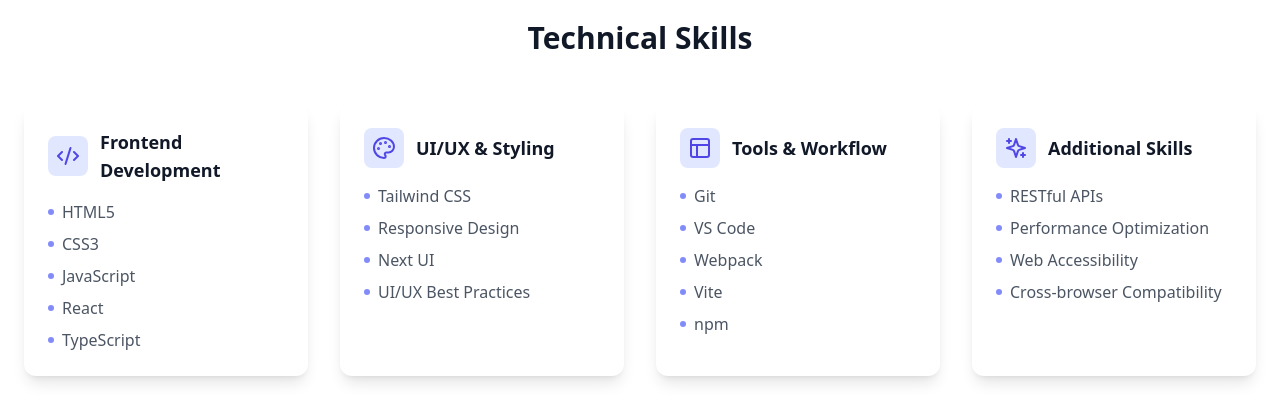
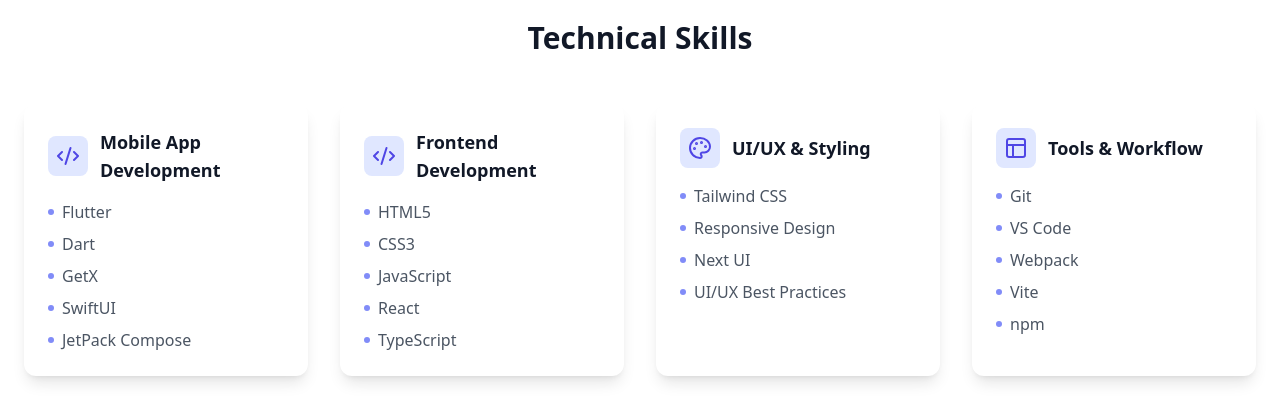
Before and after one commit to siraajul/portfolio_tsx, a React (Vite) app: page / in a window 1280 px wide. Shown: the part 860-1262 px from the top of the page. Built offline with nearby package versions, Linux system fonts and the light colour scheme.

Commit message:
Update Skills.tsx

```diff
--- a/src/components/Skills.tsx
+++ b/src/components/Skills.tsx
@@ -2,6 +2,17 @@ import React from "react";
 import { Code2, Palette, Layout, Sparkles } from "lucide-react";
 
 const skills = [
+   {
+    category: "Mobile App Development",
+    icon: <Code2 className="w-6 h-6" />,
+    items: [
+      "Flutter",
+      "Dart",
+      "GetX",
+      "SwiftUI",
+      "JetPack Compose",
+    ],
+  },
   {
     category: "Frontend Development",
     icon: <Code2 className="w-6 h-6" />,
```
